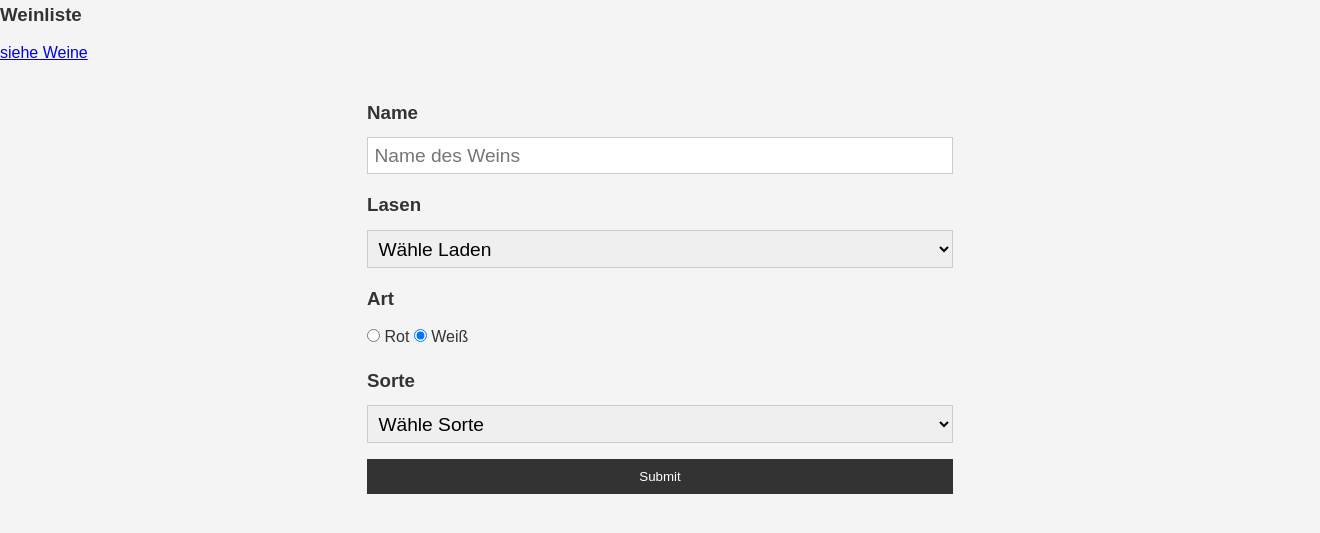
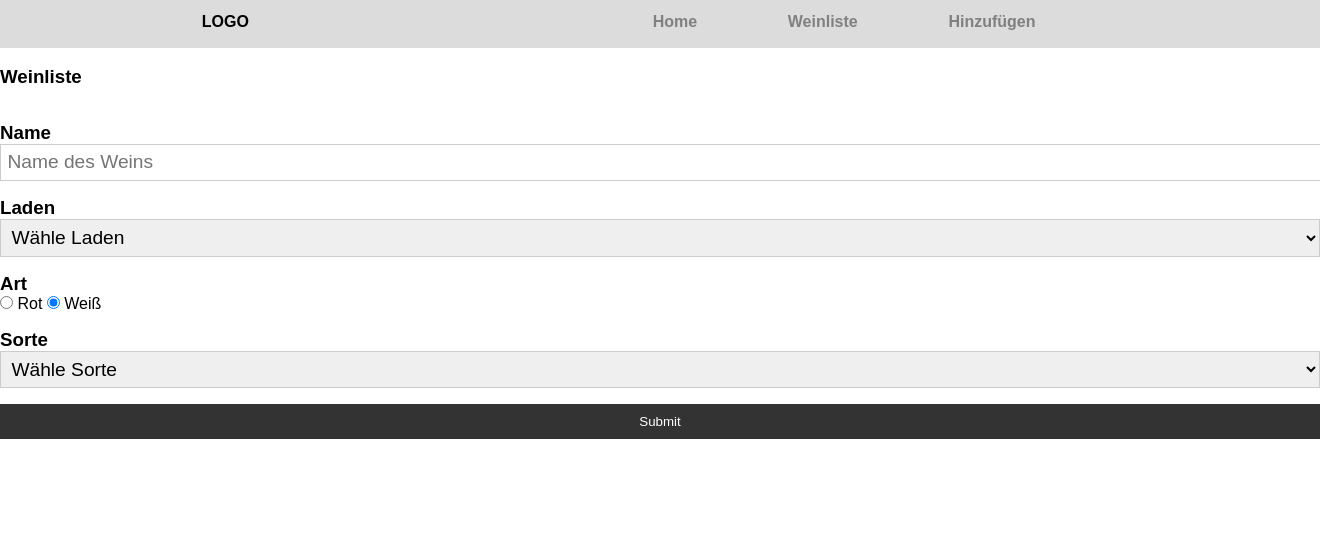
Before and after one commit to Paul-Kl01/Weindatenbank_GitHub, a Flask app: page /submit in a window 1320 px wide; the page is wider, and only the part inside the window is pictured. Shown: the top 533 px of that part. Run offline with Flask 2, Linux system fonts and the light colour scheme; data that the repository does not hold is empty.

Commit message:
CSS & Seiten verbessert

```diff
--- a/app.py
+++ b/app.py
@@ -62,18 +62,20 @@ def submit():
             db.session.add(data)
             db.session.commit()
             return redirect('/submit')
-        return render_template('index.html', message='You have already submitted feedback')
+        return render_template('hinzufuegen.html', message='You have already submitted feedback')
     else:
-        weine = Wein.query.order_by(Wein.name).all()
-        print("Test")
-        return render_template('index.html' )
+        # weine = Wein.query.order_by(Wein.name).all()
+        # print("Test")
+        return render_template('hinzufuegen.html' )
 
-@app.route('/home', methods=['GET'])
+@app.route('/liste', methods=['GET'])
 def getWein():
         weine = Wein.query.order_by(Wein.name).all()
-        print("Test")
-        return render_template('home.html', weine=weine )
+        return render_template('liste.html', weine=weine )
 
+@app.route('/hinzufuegen', methods=['GET'])
+def start():
+    return render_template('hinzufuegen.html')
 
 # App starten
 if __name__ == '__main__':
--- a/static/style.css
+++ b/static/style.css
@@ -1,47 +1,72 @@
 * {
-	box-sizing: border-box;
 	margin: 0;
 	padding: 0;
+	scroll-behavior: smooth;
+	font-family: "Montserrat", sans-serif;
 }
 
+section {
+	width: 100%;
+	height: 100%;
+}
+
+/*Header styling*/
+header {
+	position: fixed;
+	width: 100%;
+	height: 6vh;
+	display: flex;
+	justify-content: space-around;
+	margin: 0 auto;
+	background-color: gainsboro;
+	z-index: 1;
+}
+
+header .logo {
+	padding-top: 1%;
+}
+
+header nav {
+	padding-top: 1%;
+	padding-right: 20%;
+}
+
+header nav ul {
+	width: 190%;
+	display: flex;
+	justify-content: space-between;
+}
+
+header nav ul li {
+	list-style: none;
+}
+
+header nav ul li:hover {
+	padding-top: 0.5%;
+	transition: 0.15s;
+}
+
+header nav ul li a {
+	text-decoration: none;
+	color: gray;
+	font-weight: bold;
+}
+
+
+/*
 body {
 	background: #f4f4f4;
 	font-family: Arial, Helvetica, sans-serif;
 	color: #333;
 	line-height: 1.6;
 }
-
-.container {
-	max-width: 650px;
-	margin: 1rem auto;
-	overflow: auto;
-	padding: 0 2rem;
-}
-
-h1 {
-	color: #777;
-	margin-top: 15px;
-}
-
-h3 {
-	margin-bottom: 10px;
-}
-
-img {
-	width: 100%;
-}
+*/
 
 .message {
 	text-align: center;
 	padding: 5px;
 	border: #ccc dotted 2px;
 	margin-top: 2rem;
-}
-
-.logo {
-	width: 300px;
-	display: block;
-	margin: auto;
 }
 
 .form-group {
@@ -69,3 +94,7 @@ textarea {
 	outline: none;
 	margin-top: 1rem;
 }
+
+.container {
+	padding-top: 5%;
+}
--- /dev/null
+++ b/templates/hinzufuegen.html
@@ -0,0 +1,70 @@
+<!DOCTYPE html>
+<html>
+    <head>
+        <meta charset="utf-8">
+        <meta http-equiv="X-UA-Compatible" content="IE=edge">
+        <meta name="viewport" content="width=device-width, initial-scale=1">
+        <link rel="stylesheet" href="../static/style.css">
+        <title>Weindatenbank</title>
+    </head>
+    <body>
+      <!--Header-->
+      <header id="header">
+        <div class="logo">
+          <h4 id="l6">LOGO</h4>
+        </div>
+        <nav>
+          <ul>
+            <li><a id="l1" href="/">Home</a></li>
+            <li><a id="l1" href="/liste">Weinliste</a></li>
+            <li><a id="l4" href="/hinzufuegen">Hinzufügen</a></li>
+          </ul>
+        </nav>
+      </header>
+
+      <div class="container">
+        <h3>Weinliste</h3>
+            <br/>
+            {% for wein in weine %}
+            <p>
+                {{ wein.name }}
+            </p>
+            {% endfor %}
+
+        <div class="form">
+            <form action="/submit" method="POST">
+              <div class="form-group">
+                <h3>Name</h3>
+                <input
+                  type="text"
+                  name="name"
+                  placeholder="Name des Weins"
+                />
+              </div>
+              <div class="form-group">
+                <h3>Laden</h3>
+                <select name="laden">
+                  <option value="">Wähle Laden</option>
+                  <option value="Rewe">Rewe</option>
+                  <option value="Edeka">Edeka</option>
+                </select>
+              </div>
+              <div class="form-group">
+                <h3>Art</h3>
+                <input type="radio" name="art" value="rot" /> Rot
+                <input type="radio" name="art" value="weiß" checked /> Weiß
+              </div>
+              <div class="form-group">
+                <h3>Sorte</h3>
+                <select name="sorte">
+                  <option value="">Wähle Sorte</option>
+                  <option value="Burgunder">Burgunder</option>
+                  <option value="Riesling">Riesling</option>
+                </select>
+              </div>
+              <input type="submit" value="Submit" class="btn" />
+            </form>
+          </div>
+      </div>
+    </body>
+</html>
--- a/templates/index.html
+++ b/templates/index.html
@@ -8,48 +8,25 @@
         <title>Weindatenbank</title>
     </head>
     <body>
-      <h3>Weinliste</h3>
-      <a href="/home">siehe Weine</a>
-            <br/>
-            {% for wein in weine %}
-            <p>
-                {{ wein.name }}
-            </p>
-            {% endfor %}
+        <section id="landing">
+            <div class="overlay">
+              <!--Header-->
+              <header id="header">
+                <div class="logo">
+                  <h4 id="l6">LOGO</h4>
+                </div>
+                <nav>
+                  <ul>
+                    <li><a id="l1" href="/">Home</a></li>
+                    <li><a id="l1" href="/liste">Weinliste</a></li>
+                    <li><a id="l4" href="/hinzufuegen">Hinzufügen</a></li>
+                  </ul>
+                </nav>
+              </header>
+              <div class="landing-text">
 
-        <div class="container">
-            <form action="/submit" method="POST">
-              <div class="form-group">
-                <h3>Name</h3>
-                <input
-                  type="text"
-                  name="name"
-                  placeholder="Name des Weins"
-                />
               </div>
-              <div class="form-group">
-                <h3>Lasen</h3>
-                <select name="laden">
-                  <option value="">Wähle Laden</option>
-                  <option value="Rewe">Rewe</option>
-                  <option value="Edeka">Edeka</option>
-                </select>
-              </div>
-              <div class="form-group">
-                <h3>Art</h3>
-                <input type="radio" name="art" value="rot" /> Rot
-                <input type="radio" name="art" value="weiß" checked /> Weiß
-              </div>
-              <div class="form-group">
-                <h3>Sorte</h3>
-                <select name="sorte">
-                  <option value="">Wähle Sorte</option>
-                  <option value="Burgunder">Burgunder</option>
-                  <option value="Riesling">Riesling</option>
-                </select>
-              </div>
-              <input type="submit" value="Submit" class="btn" />
-            </form>
-          </div>
+            </div>
+          </section>
     </body>
 </html>
```
Also changed, not shown: templates/liste.html (renamed from templates/home.html, +13 -1 lines).
